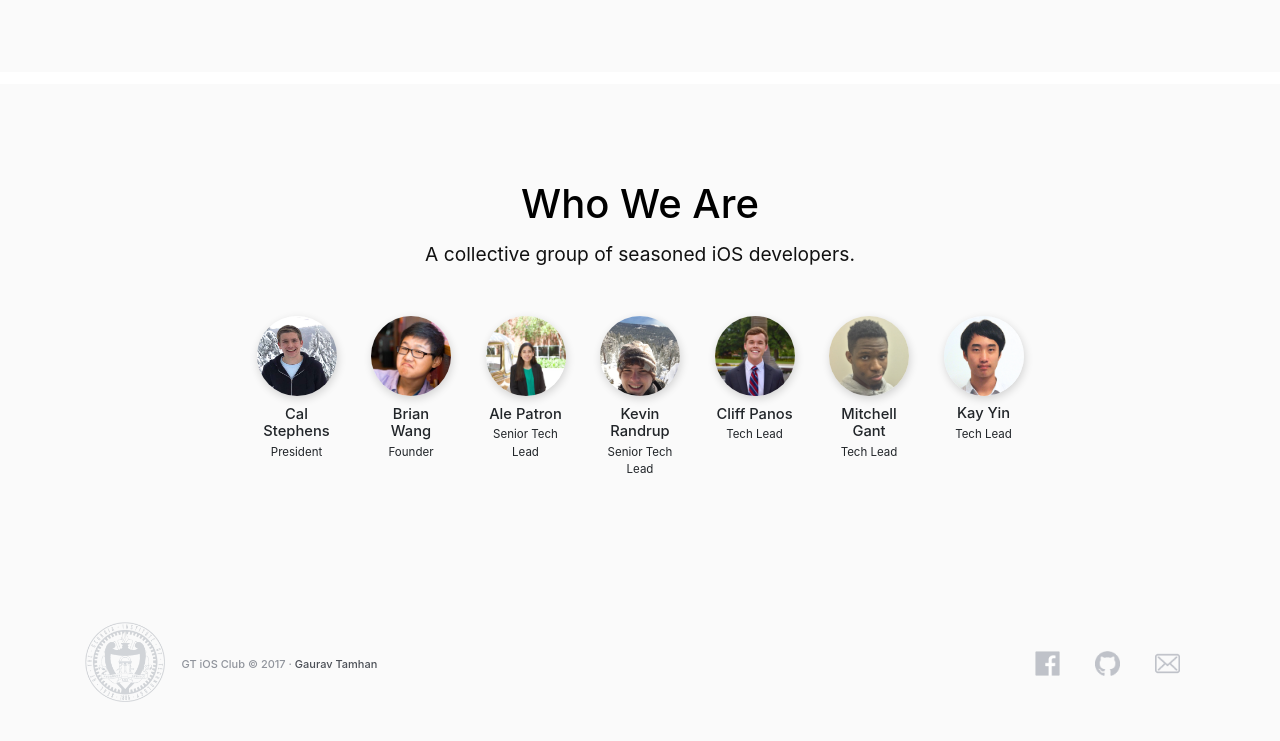
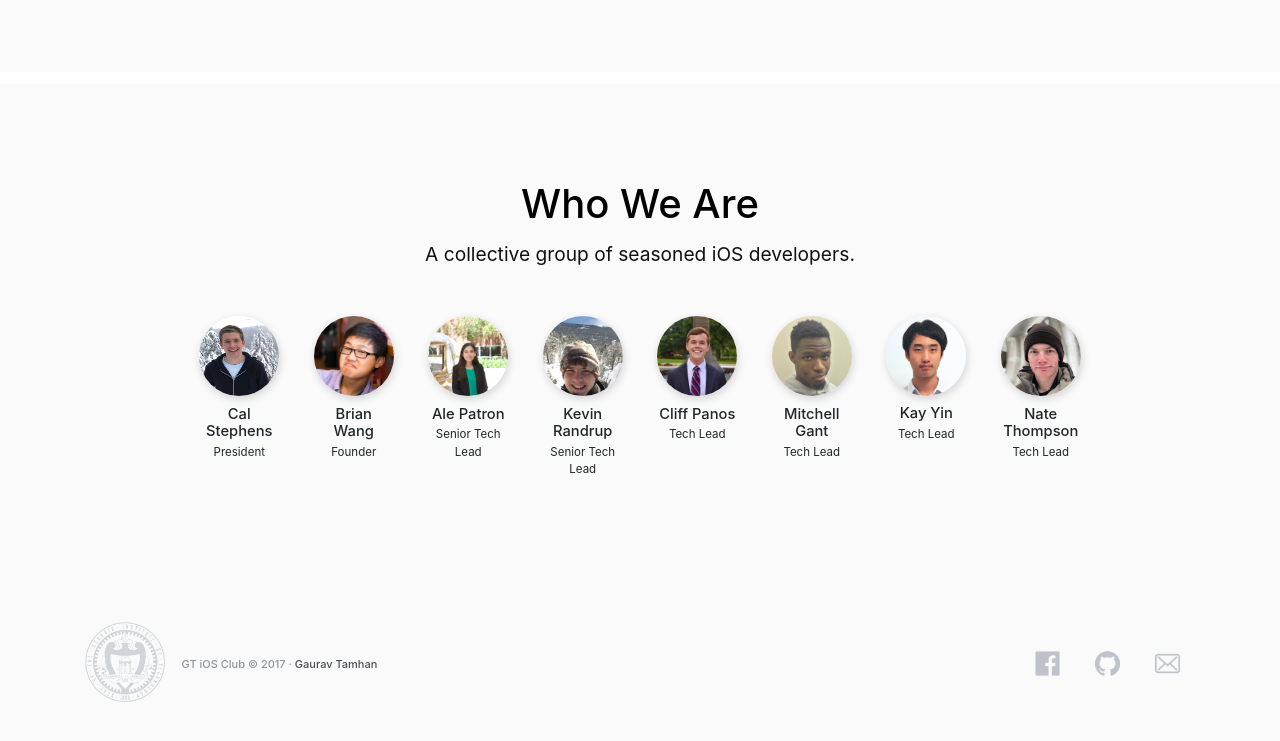
Before and after one commit to gtiosclub/gtios.club, a Jekyll site: the page built from index.md, in a window 1280 px wide and 900 px high, scrolled down 2106 px, cut to the strip 98-839 px from the top of the window. Built offline with Jekyll 4.4.1, drawn with Linux system fonts in a browser that asks for light colours; nearby versions of some CDN libraries; comment, search, counter and statistics services are not loaded.

Commit message:
add myself to officers list

```diff
--- a/_data/officers/team.yml
+++ b/_data/officers/team.yml
@@ -34,3 +34,8 @@
   job: "Tech Lead"
   pic: "/images/home/officers/kay.jpg"
   github: "https://github.com/lumingyin"
+
+- name: "Nate Thompson"
+  job: "Tech Lead"
+  pic: "/images/home/officers/nate.jpg"
+  github: "https://github.com/thompsonate"
```
Also changed, not shown: images/home/officers/nate.jpg (added).
